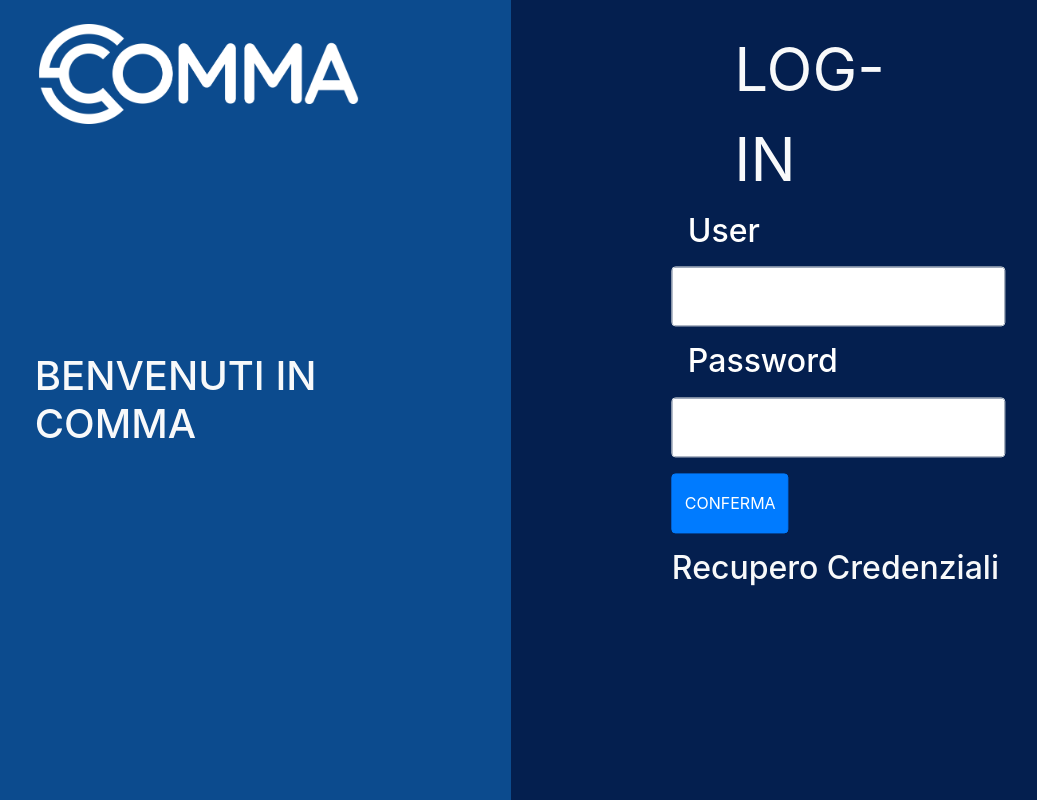
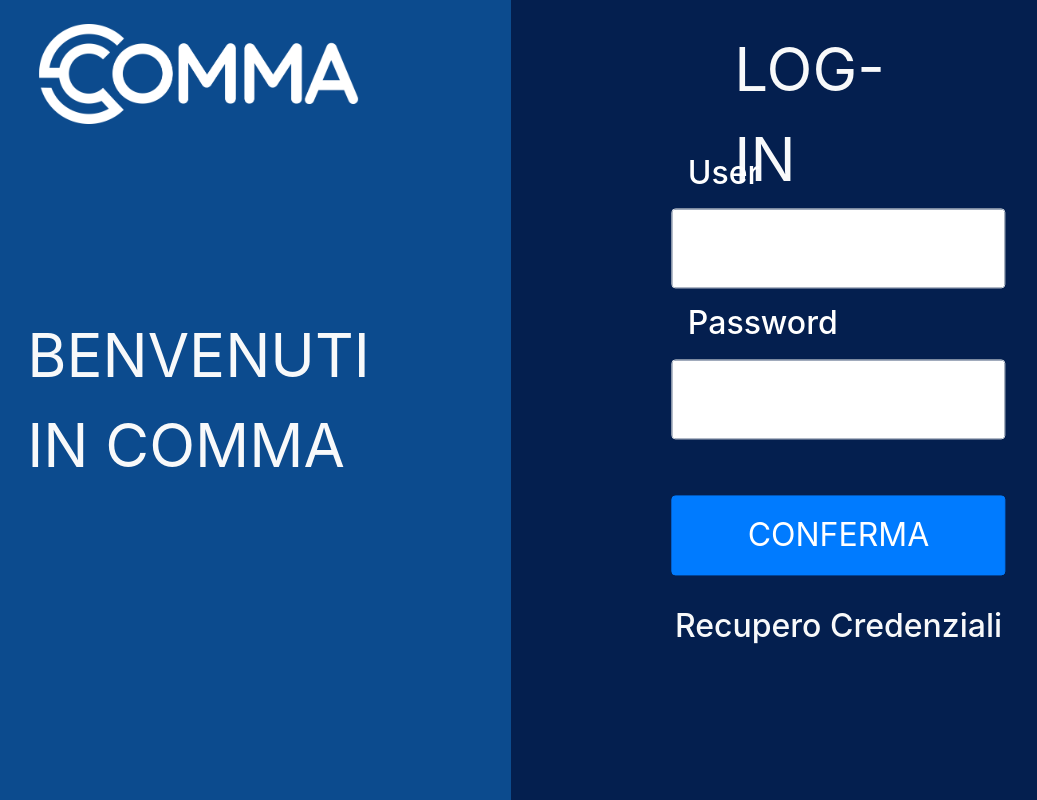
Before and after one commit to marchesaniriccardo/Comma-1, a PHP site: page /login in a window 1280 px wide. Shown: the whole page, without its empty margins (114-1151 px from the left). Run offline with PHP 8.4, Linux system fonts and the light colour scheme; some libraries are stand-ins or nearby versions.

Commit message:
Update Login (Only Missing show/hide Psw Toggler)

```diff
--- a/assets/css/global.css
+++ b/assets/css/global.css
@@ -3,8 +3,10 @@
 /* Cerca di seguire la struttura che ho preso dal template */
 
 html,
-body{
-
+body {
+    height: 100%;
+    margin: 0px;
+    padding: 0px;
 }
 
 /* --------------Dashboard---------------------- */
--- a/assets/layouts/header.php
+++ b/assets/layouts/header.php
@@ -8,6 +8,7 @@
 
 <!DOCTYPE html>
 <html lang="it">
+
 <head>
     <meta charset="UTF-8">
     <meta http-equiv="X-UA-Compatible" content="IE=edge">
@@ -15,19 +16,28 @@
     <title><?php echo APP_NAME ?></title>
 
     <title><?php echo TITLE . ' | ' . APP_NAME; ?></title>
+    <!-- page icon -->
     <link rel="icon" type="image/png" href="../assets/images/favicon.png">
 
+    <!-- Bootstrap links -->
+    <link rel="stylesheet" href="https://cdn.jsdelivr.net/npm/bootstrap-icons@1.3.0/font/bootstrap-icons.css" />
     <link rel="stylesheet" href="../assets/vendor/bootstrap-4.3.1/css/bootstrap.min.css">
+
+    <!-- Fontawsome links -->
     <link rel="stylesheet" href="../assets/vendor/fontawesome-5.12.0/css/all.min.css">
 
     <!-- Custom styles -->
-    <link rel="stylesheet" href="../assets/css/app.css">
-    <link rel="stylesheet" href="custom.css" >
+    <link rel="stylesheet" href="../assets/css/global.css">
+    <link rel="stylesheet" href="custom.css">
+
+    <!-- Custom js -->
+    <script src="./script.js"></script>
 </head>
+
 <body>
 
     <!-- require navbar -->
 
     <?php
-    require"../assets/layouts/navbar.php";
+    require "../assets/layouts/navbar.php";
     ?>
--- a/login/custom.css
+++ b/login/custom.css
@@ -1,16 +1,21 @@
-html,
-body {
-    height: 100%;
-    margin: 0px;
-    padding: 0px;
+#left_col {
+    background-color: #0C4B8E;
+}
+
+#right_col {
+    background-color: #041F4F;
 }
 
 input {
-    height: 60px;
+    font-size: 2rem;
+    height: 80px;
 }
 
 button {
-    height: 60px;
+    font-size: 2rem;
+    margin-top: 40px;
+    margin-bottom: 16px;
+    height: 80px;
 }
 
 a:link {
@@ -43,6 +48,7 @@ a:active {
 }
 
 .login_welcome {
+    font-size: 60px;
     left: 50%;
     top: 50%;
     transform: translate(-50%, -50%);
@@ -55,16 +61,12 @@ a:active {
     transform: translate(-50%, 0%);
 }
 
+.form_control_font {
+    font-size: 2rem;
+}
+
 /*@media only screen and (max-width: 992px) {
     .centered-axis-x {
         transform: translate(25%, 0);
     }
 }*/
-
-#left_col {
-    background-color: #0C4B8E;
-}
-
-#right_col {
-    background-color: #041F4F;
-}
--- a/login/index.php
+++ b/login/index.php
@@ -9,7 +9,7 @@ include "../assets/layouts/header.php";
         <div class="position-absolute logo_image">
             <img src="../assets/images/logo_intero_w.png" alt="" height="100px">
         </div>
-        <div class="h1 position-absolute login_welcome">
+        <div class="position-absolute login_welcome">
             <span class="text-uppercase text-light">benvenuti in comma</span>
         </div>
     </div>
@@ -20,21 +20,23 @@ include "../assets/layouts/header.php";
         </div>
         <div class="col-8" id="">
             <div class="position-absolute login_title">
-                <span class="text-uppercase text-light">log-in</span>
+                <span class="text-uppercase text-light d-none d-md-block">log-in</span>
             </div>
             <form class="form-auth flex-column text-white position-absolute form_login" action="../includes/login_include" method="POST">
-                <div>
+                <!-- BACKEND completare gli id di ogni tag input e del tag button del submit-->
+                <!-- nel campo for di ogni label copiare il corrispettivo id dell'input associato -->
+                <div class="form-group">
                     <label for="" class="h2 form-label mb-3 ml-3">User</label>
-                    <input type="email" class="form-control mb-3" id="" aria-describedby="emailHelp">
+                    <input type="email" class="form-control mb-3 form_control_font" id="">
                 </div>
-                <div>
+                <div class="form-group">
                     <label for="" class="h2 form-label mb-3 ml-3">Password</label>
-                    <input type="password" class="form-control mb-3" id="">
+                    <input type="password" class="form-control mb-3 form_control_font" id="">
                 </div>
-                <div>
-                    <button type="submit" class="btn btn-primary mb-3 text-uppercase">Conferma</button>
+                <div class="form-group w-100 d-flex justify-content-center">
+                    <button type="submit" class="btn btn-primary w-100 text-uppercase"><span class="form_control_font">conferma</span></button>
                 </div>
-                <div>
+                <div class="w-100 d-flex justify-content-center">
                     <a href="#"><span class="h2 text-light text-capitalize">recupero credenziali</span></a>
                 </div>
             </form>
```
Also changed, not shown: login/script.js (added, +33 -0 lines). Lines whose indentation alone changed are shown as unchanged.
